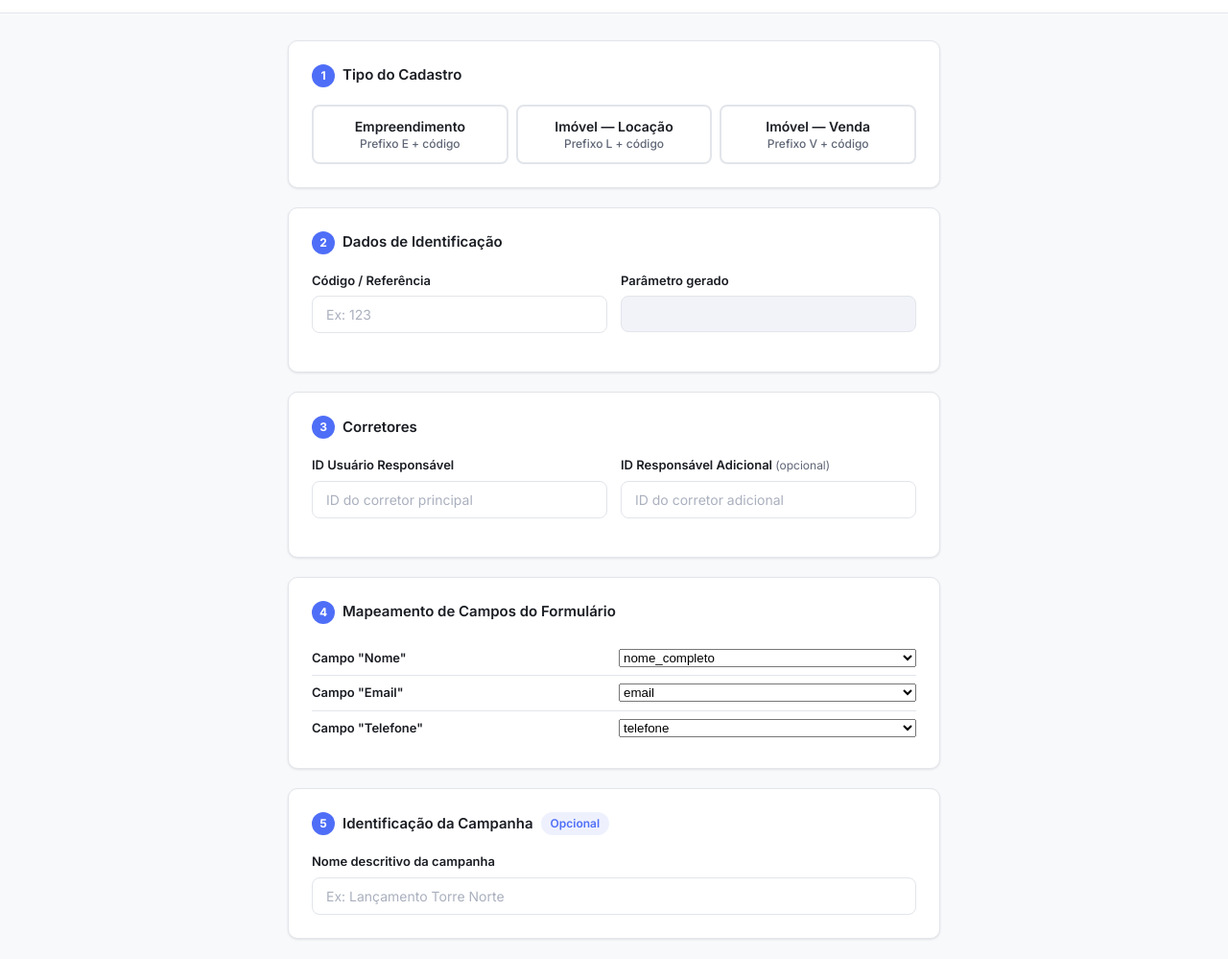
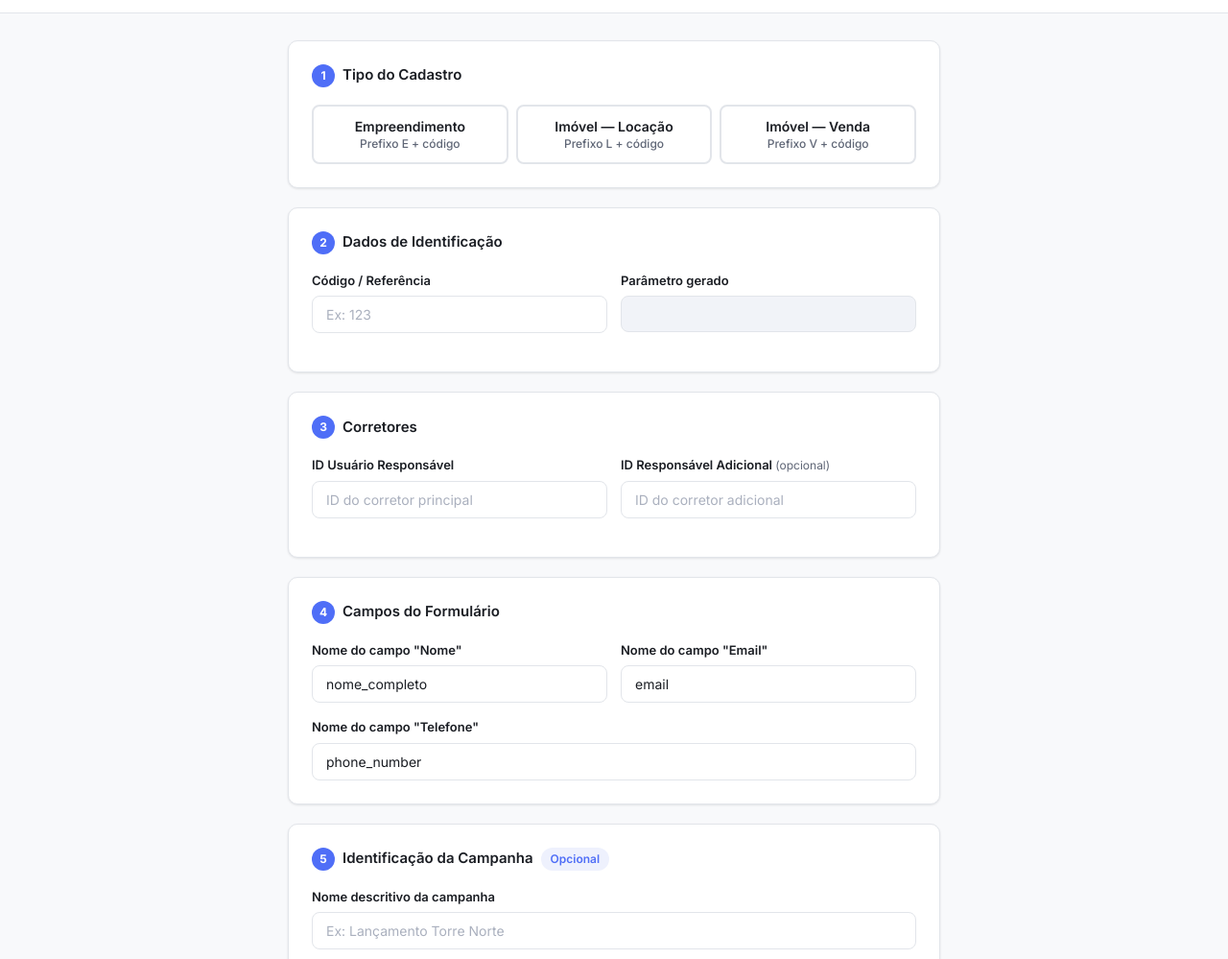
Before and after one commit to magnxor/juliocasasnamecampaign, a website: page public/index.html in a window 1280 px wide. Shown: the part 77-1076 px from the top of the page at 96% size. Drawn offline with Linux system fonts and the light colour scheme.

Commit message:
fix: remove selects, unify all params in single table
Made-with: Cursor

```diff
--- a/public/index.html
+++ b/public/index.html
@@ -230,22 +230,6 @@
     .copy-btn:hover { border-color: var(--primary); color: var(--primary); }
     .copy-btn.copied { background: var(--success-bg); color: var(--success); border-color: var(--success); }
 
-    .campo-mapping {
-      display: grid;
-      grid-template-columns: 1fr 1fr;
-      gap: 10px;
-      align-items: center;
-      padding: 8px 0;
-      border-bottom: 1px solid var(--border);
-    }
-
-    .campo-mapping:last-child { border-bottom: none; }
-
-    .campo-label-text {
-      font-size: 13px;
-      font-weight: 600;
-      color: var(--text);
-    }
 
     .meta-params-title {
       font-size: 13px;
@@ -368,18 +352,6 @@
       margin-top: 1px;
     }
 
-    .output-section-label {
-      display: flex;
-      align-items: center;
-      gap: 6px;
-      font-size: 12px;
-      font-weight: 700;
-      text-transform: uppercase;
-      letter-spacing: .5px;
-      color: var(--text-secondary);
-      margin-bottom: 12px;
-      margin-top: 4px;
-    }
 
     .empty-state {
       text-align: center;
@@ -554,36 +526,22 @@
     </div>
   </div>
 
-  <!-- STEP 4: Mapeamento de campos -->
+  <!-- STEP 4: Campos do Formulário -->
   <div class="card">
-    <div class="card-title"><span class="step">4</span> Mapeamento de Campos do Formulário</div>
-    <div class="campo-mapping">
-      <span class="campo-label-text">Campo "Nome"</span>
-      <select id="campoNome" onchange="generate()">
-        <option value="nome_completo">nome_completo</option>
-        <option value="Nome completo">Nome completo</option>
-        <option value="full_name">full_name</option>
-        <option value="full name">full name</option>
-        <option value="nome">nome</option>
-        <option value="first_name">first_name</option>
-      </select>
+    <div class="card-title"><span class="step">4</span> Campos do Formulário</div>
+    <div class="form-row">
+      <div class="form-group">
+        <label>Nome do campo "Nome"</label>
+        <input type="text" id="campoNome" placeholder="Ex: nome_completo" value="nome_completo" oninput="generate()" />
+      </div>
+      <div class="form-group">
+        <label>Nome do campo "Email"</label>
+        <input type="text" id="campoEmail" placeholder="Ex: email" value="email" oninput="generate()" />
+      </div>
     </div>
-    <div class="campo-mapping">
-      <span class="campo-label-text">Campo "Email"</span>
-      <select id="campoEmail" onchange="generate()">
-        <option value="email">email</option>
-        <option value="e-mail">e-mail</option>
-      </select>
-    </div>
-    <div class="campo-mapping">
-      <span class="campo-label-text">Campo "Telefone"</span>
-      <select id="campoTelefone" onchange="generate()">
-        <option value="telefone">telefone</option>
-        <option value="phone_number">phone_number</option>
-        <option value="número_de_telefone">número_de_telefone</option>
-        <option value="qual_o_seu_whatsapp?">qual_o_seu_whatsapp?</option>
-        <option value="Seu melhor telefone">Seu melhor telefone</option>
-      </select>
+    <div class="form-group">
+      <label>Nome do campo "Telefone"</label>
+      <input type="text" id="campoTelefone" placeholder="Ex: phone_number" value="phone_number" oninput="generate()" />
     </div>
   </div>
 
@@ -611,27 +569,13 @@
         Parâmetros de Rastreamento
       </div>
 
-      <div class="meta-params-subtitle">Copie cada valor clicando nele e cole na configuração do formulário Meta.</div>
+      <div class="meta-params-subtitle">Copie cada valor clicando nele e cole na configuração do formulário Meta. Adicione cada linha como um parâmetro separado.</div>
 
-      <!-- Seção 1: Parâmetros de Rastreamento -->
-      <div class="output-section-label">
-        <svg width="14" height="14" viewBox="0 0 24 24" fill="none" stroke="currentColor" stroke-width="2.5" stroke-linecap="round" stroke-linejoin="round"><path d="M20.59 13.41l-7.17 7.17a2 2 0 0 1-2.83 0L2 12V2h10l8.59 8.59a2 2 0 0 1 0 2.82z"/><line x1="7" y1="7" x2="7.01" y2="7"/></svg>
-        Parâmetros de Rastreamento
-      </div>
       <div id="outParamsTable"></div>
-
-      <div class="meta-param-divider"></div>
-
-      <!-- Seção 2: Nomes dos Campos -->
-      <div class="output-section-label">
-        <svg width="14" height="14" viewBox="0 0 24 24" fill="none" stroke="currentColor" stroke-width="2.5" stroke-linecap="round" stroke-linejoin="round"><rect x="3" y="3" width="18" height="18" rx="2"/><line x1="9" y1="3" x2="9" y2="21"/></svg>
-        Nomes dos Campos do Formulário
-      </div>
-      <div id="outCamposTable"></div>
 
       <div class="meta-hint">
         <svg width="16" height="16" viewBox="0 0 24 24" fill="none" stroke="currentColor" stroke-width="2" stroke-linecap="round" stroke-linejoin="round"><circle cx="12" cy="12" r="10"/><line x1="12" y1="16" x2="12" y2="12"/><line x1="12" y1="8" x2="12.01" y2="8"/></svg>
-        <span>Clique em qualquer campo para copiar o valor. Adicione cada parâmetro de rastreamento em <strong>Parâmetros de rastreamento</strong> e use os nomes de campo corretos nas <strong>perguntas do formulário</strong>.</span>
+        <span>Clique em qualquer campo para copiar o valor. Para cada linha, clique em <strong>"Adicionar parâmetro"</strong> no formulário Meta e cole o Nome e Valor correspondentes.</span>
       </div>
     </div>
   </div>
@@ -714,16 +658,11 @@
     params.push({ name: paramName, value: paramValue });
     if (idResp) params.push({ name: 'id_usuario_responsavel', value: idResp });
     if (idRespAdd) params.push({ name: 'id_usuario_responsavel_add', value: idRespAdd });
+    if (campoNome) params.push({ name: campoNome, value: campoNome });
+    if (campoEmail) params.push({ name: campoEmail, value: campoEmail });
+    if (campoTelefone) params.push({ name: campoTelefone, value: campoTelefone });
 
     document.getElementById('outParamsTable').innerHTML = buildParamTable(params, 'Nome do parâmetro', 'Valor do parâmetro');
-
-    const campos = [
-      { name: 'Nome', value: campoNome },
-      { name: 'Email', value: campoEmail },
-      { name: 'Telefone / Celular', value: campoTelefone }
-    ];
-
-    document.getElementById('outCamposTable').innerHTML = buildParamTable(campos, 'Campo do formulário', 'Nome aceito pelo CRM');
 
     const parts = [getTipoLabel()];
     if (nomeCampanha) parts.push(nomeCampanha);
```
